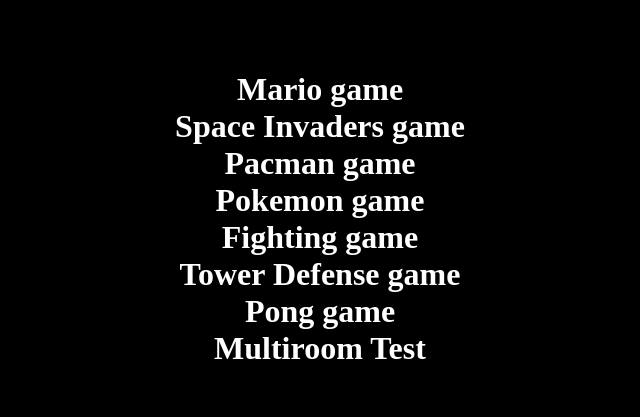
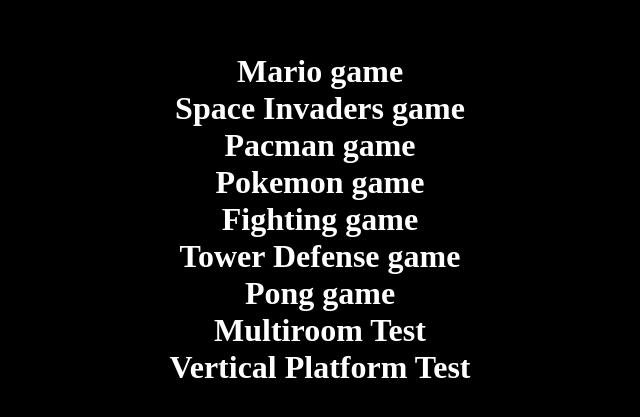
Before and after one commit to featherflare/gamewithVanillaJS, a website built with webpack: page src/index.html in a window 1280 px wide. Shown: the part 181-598 px from the top of the page, without its empty margins (320-960 px from the left). Built offline with nearby package versions, Linux system fonts and the light colour scheme.

Commit message:
Set Up Vertical Platform Game Learning

```diff
--- a/src/index.html
+++ b/src/index.html
@@ -32,5 +32,6 @@
     <a href="./tower-defense.html">Tower Defense game</a>
     <a href="./pong.html">Pong game</a>
     <a href="./multiroom.html">Multiroom Test</a>
+    <a href="./verticalPlatform.html">Vertical Platform Test</a>
   </body>
 </html>
```
Also changed, not shown: assets/images/verticalPlatform/background.png (added), assets/images/verticalPlatform/warrior/Attack1.png (added), assets/images/verticalPlatform/warrior/Attack2.png (added), assets/images/verticalPlatform/warrior/Attack3.png (added), assets/images/verticalPlatform/warrior/Death.png (added), assets/images/verticalPlatform/warrior/Fall.png (added), assets/images/verticalPlatform/warrior/FallLeft.png (added), assets/images/verticalPlatform/warrior/Idle.png (added), assets/images/verticalPlatform/warrior/IdleLeft.png (added), assets/images/verticalPlatform/warrior/Jump.png (added), assets/images/verticalPlatform/warrior/JumpLeft.png (added), assets/images/verticalPlatform/warrior/Run.png (added), assets/images/verticalPlatform/warrior/RunLeft.png (added), assets/images/verticalPlatform/warrior/Take Hit - white silhouette.png (added), 2 more files.
